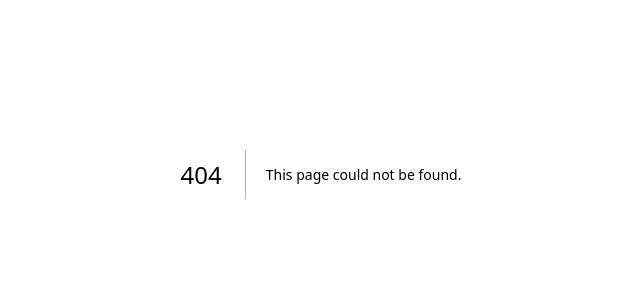
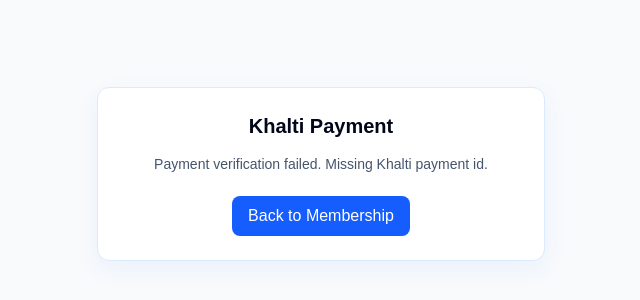
Before and after one commit to SiddharthaDhakal2/EduFlow, a Next.js app in the folder frontend/: page /payment/khalti in a window 1280 px wide. Before the commit this address had no page. Shown: the part 226-526 px from the top of the page, without its empty margins (319-959 px from the left). Built offline with nearby package versions, Linux system fonts and the light colour scheme; no server answers.

Commit message:
Add payment pages

```diff
--- /dev/null
+++ b/frontend/app/payment/khalti/page.tsx
@@ -0,0 +1,90 @@
+"use client";
+
+import { useEffect, useState } from "react";
+import Link from "next/link";
+import { useRouter, useSearchParams } from "next/navigation";
+import { Suspense } from "react";
+import { apiFetch } from "../../lib/api";
+import { showToast } from "../../lib/toast";
+
+export default function KhaltiPaymentCallbackPage() {
+  return (
+    <Suspense fallback={<PaymentStatus message="Verifying Khalti payment..." />}>
+      <KhaltiPaymentCallbackClient />
+    </Suspense>
+  );
+}
+
+function KhaltiPaymentCallbackClient() {
+  const router = useRouter();
+  const searchParams = useSearchParams();
+  const [message, setMessage] = useState("Verifying Khalti payment...");
+  const [isDone, setIsDone] = useState(false);
+
+  useEffect(() => {
+    async function verifyPayment() {
+      const pidx = searchParams.get("pidx");
+      const purchaseOrderId = searchParams.get("purchase_order_id");
+      const status = searchParams.get("status");
+
+      if (!pidx) {
+        const nextMessage = "Payment verification failed. Missing Khalti payment id.";
+        setMessage(nextMessage);
+        setIsDone(true);
+        return;
+      }
+
+      if (status === "User canceled") {
+        const nextMessage = "Payment was canceled.";
+        setMessage(nextMessage);
+        setIsDone(true);
+        return;
+      }
+
+      try {
+        const result = await apiFetch<{ verified: boolean; status: string }>("/membership/khalti/verify", {
+          method: "POST",
+          body: JSON.stringify({
+            pidx,
+            purchase_order_id: purchaseOrderId,
+          }),
+        });
+
+        const nextMessage = result.verified ? "Payment verified. Membership activated." : `Payment status: ${result.status}.`;
+        setMessage(nextMessage);
+        showToast(nextMessage, result.verified ? "success" : "info");
+        if (result.verified) {
+          window.setTimeout(() => router.replace("/user/dashboard"), 1200);
+        }
+      } catch (err) {
+        const nextMessage = err instanceof Error ? err.message : "Payment verification failed.";
+        setMessage(nextMessage);
+      } finally {
+        setIsDone(true);
+      }
+    }
+
+    verifyPayment();
+  }, [router, searchParams]);
+
+  return <PaymentStatus isDone={isDone} message={message} />;
+}
+
+function PaymentStatus({ isDone = false, message }: { isDone?: boolean; message: string }) {
+  return (
+    <main className="flex min-h-screen items-center justify-center bg-slate-50 px-5 text-slate-950">
+      <section className="w-full max-w-md rounded-xl border border-slate-200 bg-white p-6 text-center shadow-sm">
+        <h1 className="text-xl font-bold">Khalti Payment</h1>
+        <p className="mt-3 text-sm leading-6 text-slate-600">{message}</p>
+        {isDone ? (
+          <Link
+            className="mt-5 inline-flex h-10 items-center justify-center rounded-lg bg-blue-600 px-4 text-sm font-bold text-white transition hover:bg-blue-700"
+            href="/user/membership"
+          >
+            Back to Membership
+          </Link>
+        ) : null}
+      </section>
+    </main>
+  );
+}
```
